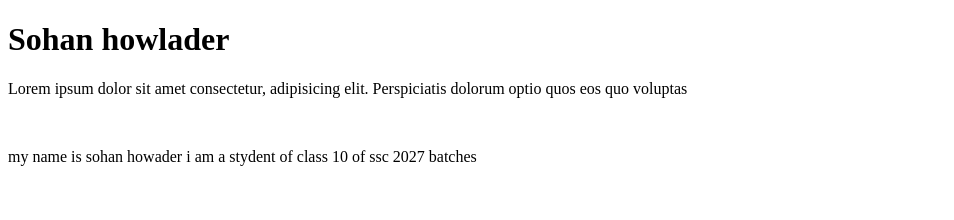
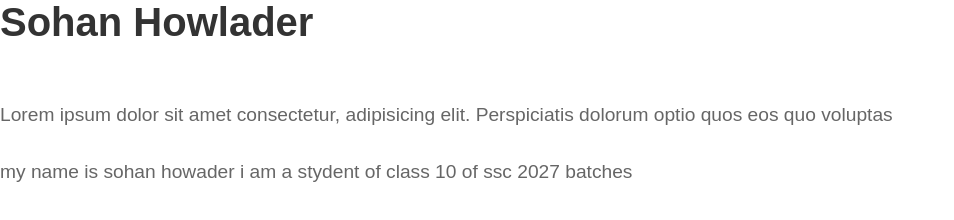
Before and after one commit to sohanhowlader-345/project-1, a plain HTML site: page index.html in a window 1280 px wide. Shown: the whole page, without its empty margins (0-954 px from the left). Drawn offline with Linux system fonts and the light colour scheme.

Commit message:
edit sumthing

```diff
--- a/index.html
+++ b/index.html
@@ -3,10 +3,13 @@
 <head>
     <meta charset="UTF-8">
     <meta name="viewport" content="width=device-width, initial-scale=1.0">
-    <title>Document</title>
+    <title>Sohan Howlader</title>
+    <link rel="stylesheet" href="style.css">
 </head>
 <body>
-    <h1>Sohan howlader</h1>
+    <h1>Sohan Howlader</h1>
+    <br>
+    <br>
     <p>Lorem ipsum dolor sit amet consectetur, adipisicing elit. Perspiciatis dolorum optio quos eos quo voluptas</p>
      <br>
     <p> my name is sohan howader i am a stydent of class 10 of ssc 2027 batches </p>
--- a/style.css
+++ b/style.css
@@ -1 +1,17 @@
-# project-1
+* {
+    margin: 0;
+    padding: 0;
+    box-sizing: border-box;
+    font-family: 'Poppins', sans-serif;
+}
+h1{
+    font-size: 2.5rem;
+    color: #333;
+    margin-bottom: 20px;
+}
+p{
+    font-size: 1.2rem;
+    color: #666;
+    line-height: 1.5;
+    margin-bottom: 10px;
+}
```
